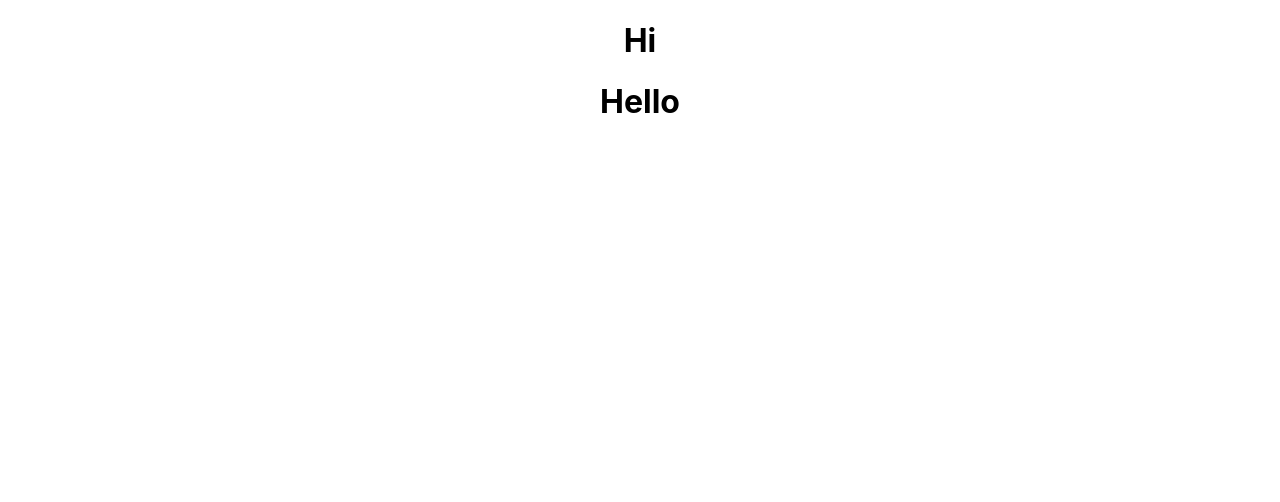
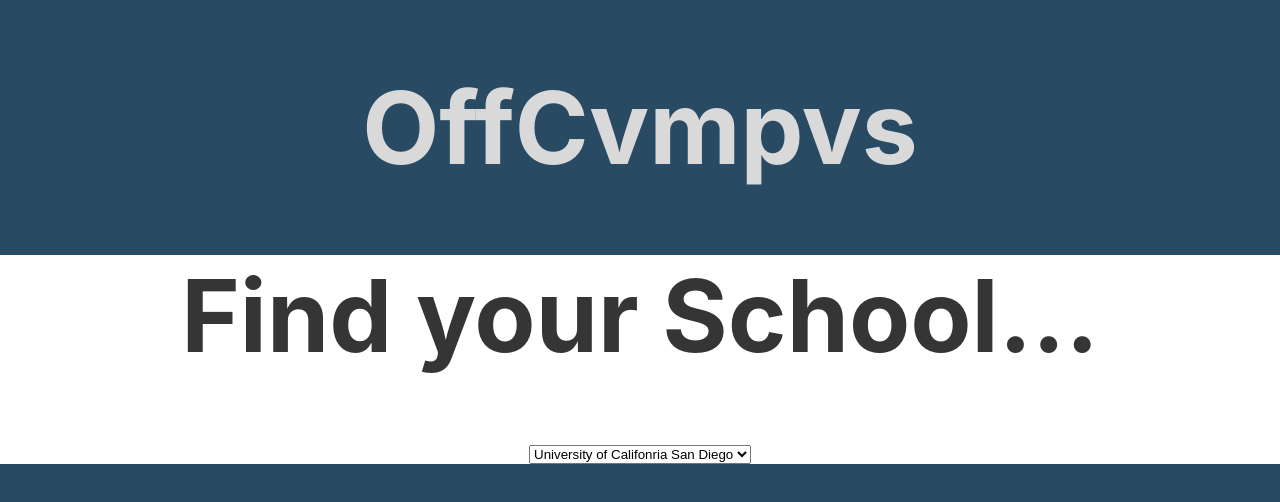
Before and after one commit to kleach12/phase-2-project-OffCampus, a React (Create React App) app in the folder my-app/: page / in a window 1280 px wide. Shown: the top 502 px of the page. Built offline with nearby package versions, Linux system fonts and the light colour scheme.

Commit message:
Coomit 4: Added Color Palette

```diff
--- a/my-app/src/App.css
+++ b/my-app/src/App.css
@@ -1,38 +1,3 @@
 .App {
   text-align: center;
 }
-
-.App-logo {
-  height: 40vmin;
-  pointer-events: none;
-}
-
-@media (prefers-reduced-motion: no-preference) {
-  .App-logo {
-    animation: App-logo-spin infinite 20s linear;
-  }
-}
-
-.App-header {
-  background-color: #282c34;
-  min-height: 100vh;
-  display: flex;
-  flex-direction: column;
-  align-items: center;
-  justify-content: center;
-  font-size: calc(10px + 2vmin);
-  color: white;
-}
-
-.App-link {
-  color: #61dafb;
-}
-
-@keyframes App-logo-spin {
-  from {
-    transform: rotate(0deg);
-  }
-  to {
-    transform: rotate(360deg);
-  }
-}
--- /dev/null
+++ b/my-app/src/Header.css
@@ -0,0 +1,7 @@
+.header {
+  color: #D9D9D9;
+}
+
+h1 {
+  font-size: 100px;
+}
--- a/my-app/src/Header.js
+++ b/my-app/src/Header.js
@@ -1,9 +1,12 @@
 import React from "react";
+import './Header.css'
 
 function Header(){
 
   return(
-    <h1>Hi</h1>
+    <div class = "header">
+      <h1>OffCvmpvs</h1>
+    </div>
   )
 }
 
--- /dev/null
+++ b/my-app/src/MainComponent.css
@@ -0,0 +1,4 @@
+.maincomponent {
+  background-color: #FFFFFF ;
+  color: #353535;
+}
--- a/my-app/src/MainComponent.js
+++ b/my-app/src/MainComponent.js
@@ -1,9 +1,17 @@
 import React from "react";
+import './MainComponent.css';
 
 function MainComponent(){
 
   return(
-    <h1>Hello</h1>
+    <div class = "maincomponent">
+      <h1>Find your School...</h1>
+      <select name="Schools" id="Schools">
+        <option value="UCSD">University of Califonria San Diego</option>
+        <option value="SDSU"> San Diego State University</option>
+        <option value="USD">University of San Diego</option>
+      </select>
+    </div>
   )
 }
 
--- a/my-app/src/index.css
+++ b/my-app/src/index.css
@@ -5,6 +5,8 @@ body {
     sans-serif;
   -webkit-font-smoothing: antialiased;
   -moz-osx-font-smoothing: grayscale;
+
+ background-color: #284B63;
 }
 
 code {
```
